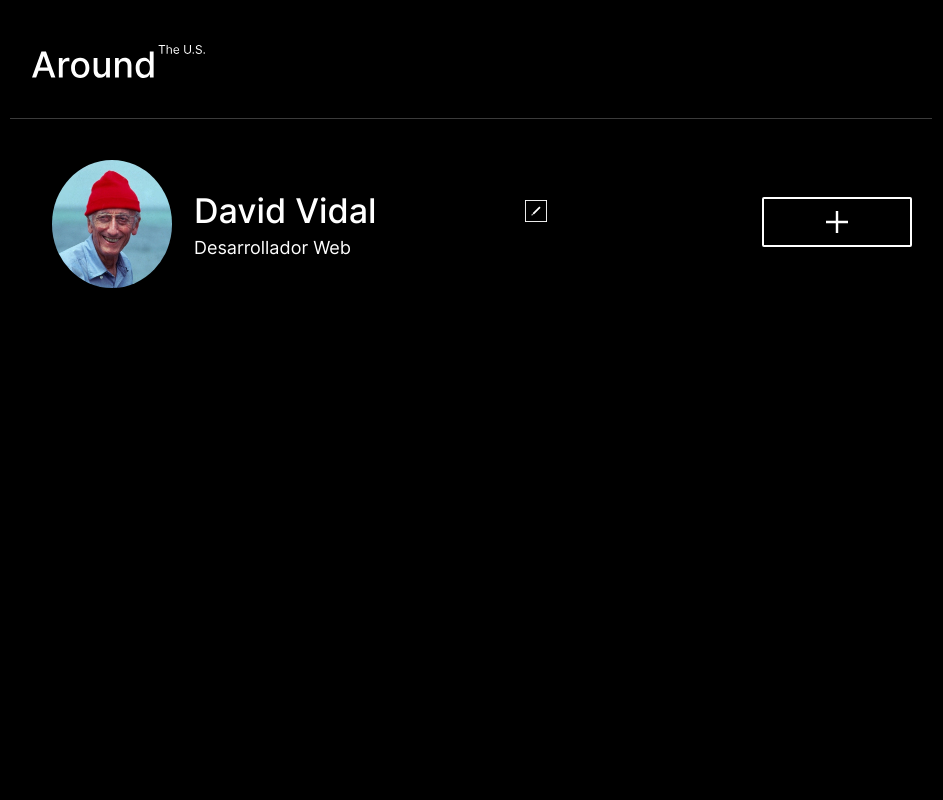
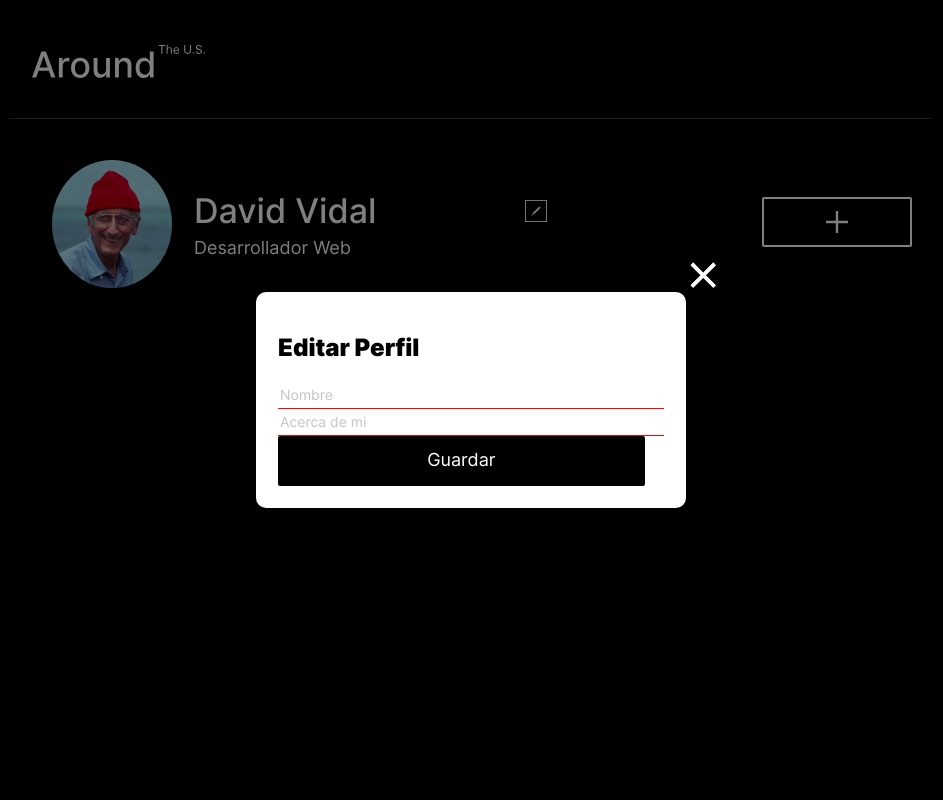
Before and after one commit to dvidalv/web_project_around_react, a React (Create React App) app: page / in a window 1280 px wide. Both pictures are taken after a click on the button 705 px from the left and 211 px from the top of the page. Shown: the top 800 px of the page, without its empty margins (169-1112 px from the left). Built offline with nearby package versions, Linux system fonts and the light colour scheme.

Commit message:
popup edit profile

```diff
--- a/src/components/App.js
+++ b/src/components/App.js
@@ -8,13 +8,16 @@ function App() {
 	const [isAddPlacePopupOpen, setIsAddPlacePopupOpen] = useState(false);
 	const [isEditAvatarPopupOpen, setIsEditAvatarPopupOpen] = useState(false);
 
+
 	const handleEditAvatarClick = () => {
     setIsEditAvatarPopupOpen(!isEditAvatarPopupOpen);
+    console.log(isEditAvatarPopupOpen)
+
 	};
 
+	const handleEditPerfilClick = () => {
+		setIsEditProfilePopupOpen(!isEditProfilePopupOpen);
 
-	const handleEditPerfilClick = () => {
-		setIsEditProfilePopupOpen(true);
 	};
 
 	const handleAddPlaceClick = () => {
@@ -24,12 +27,12 @@ function App() {
 		<div className="page">
 			<Header />
 			<Main
+				onEditPerfil={handleEditPerfilClick}
 				onEditAvatar={handleEditAvatarClick}
-				onEditPerfil={handleEditPerfilClick}
 				onAddPlace={handleAddPlaceClick}
         isEditProfilePopupOpen={isEditProfilePopupOpen}
+        isEditAvatarPopupOpen={isEditAvatarPopupOpen}
         isAddPlacePopupOpen={isAddPlacePopupOpen}
-        isEditAvatarPopupOpen={isEditAvatarPopupOpen}
 			/>
 			<Footer />
 		</div>
--- a/src/components/main.js
+++ b/src/components/main.js
@@ -8,17 +8,57 @@ import PopupWithForm from './PopupWithForm';
 import ImagePopup from './ImagePopup';
 
 function Main({
+	onEditPerfil,
 	onEditAvatar,
-	onEditPerfil,
 	onAddPlace,
+	isEditProfilePopupOpen,
 	isEditAvatarPopupOpen,
+	isAddPlacePopupOpen
 }) {
 	// Aquí puedes manejar el estado de apertura/cierre de las ventanas emergentes
 	// const [isEditProfilePopupOpen, setIsEditProfilePopupOpen] = useState(false);
 	return (
 		<main className="content">
 			<section className="profile">
-				<section className="popup popup_perfil">
+				<PopupWithForm
+					name="perfil"
+					title="Editar Perfil"
+					isOpen={isEditProfilePopupOpen}
+					onClose={onEditPerfil}
+				>
+					<img
+						className="btnCerrar popup__button-cerrar-perfil"
+						src={CloseIcon}
+						alt="icon cerrar"
+						onClick={onEditPerfil}
+					/>
+					<input
+						id="nombre-input"
+						className="popup__input popup__input_nombre"
+						type="text"
+						placeholder="Nombre"
+						minLength="2"
+						maxLength="40"
+						required
+						name="name"
+					/>
+					<input
+						id="aboutMe-input"
+						className="popup__input popup__input_about-me"
+						type="text"
+						placeholder="Acerca de mi"
+						minLength="2"
+						maxLength="200"
+						required
+						name="about"
+					/>
+					<input
+						className="popup__submit popup__submit_perfil"
+						type="submit"
+						value="Guardar"
+					/>
+				</PopupWithForm>
+				{/* <section className="popup popup_perfil">
 					<form
 						className="popup__form popup__formPerfil"
 						name="form"
@@ -57,9 +97,9 @@ function Main({
 							value="Guardar"
 						/>
 					</form>
-				</section>
+				</section> */}
 				<PopupWithForm
-					name="profile"
+					name="avatar"
 					title="Cambiar foto de perfil"
 					isOpen={isEditAvatarPopupOpen}
 					onClose={onEditAvatar}
@@ -120,7 +160,7 @@ function Main({
 			</section>
 
 			<section>
-				<section className="popup popup_Element">
+				{/* <section className="popup popup_Element">
 					<form className="popup__form popup__formElement" noValidate>
 						<img
 							className="btnCerrar popup__button-cerrar-places"
@@ -152,7 +192,7 @@ function Main({
 							value="Nuevo"
 						/>
 					</form>
-				</section>
+				</section> */}
 
 				<ul className="elements"></ul>
 
```
